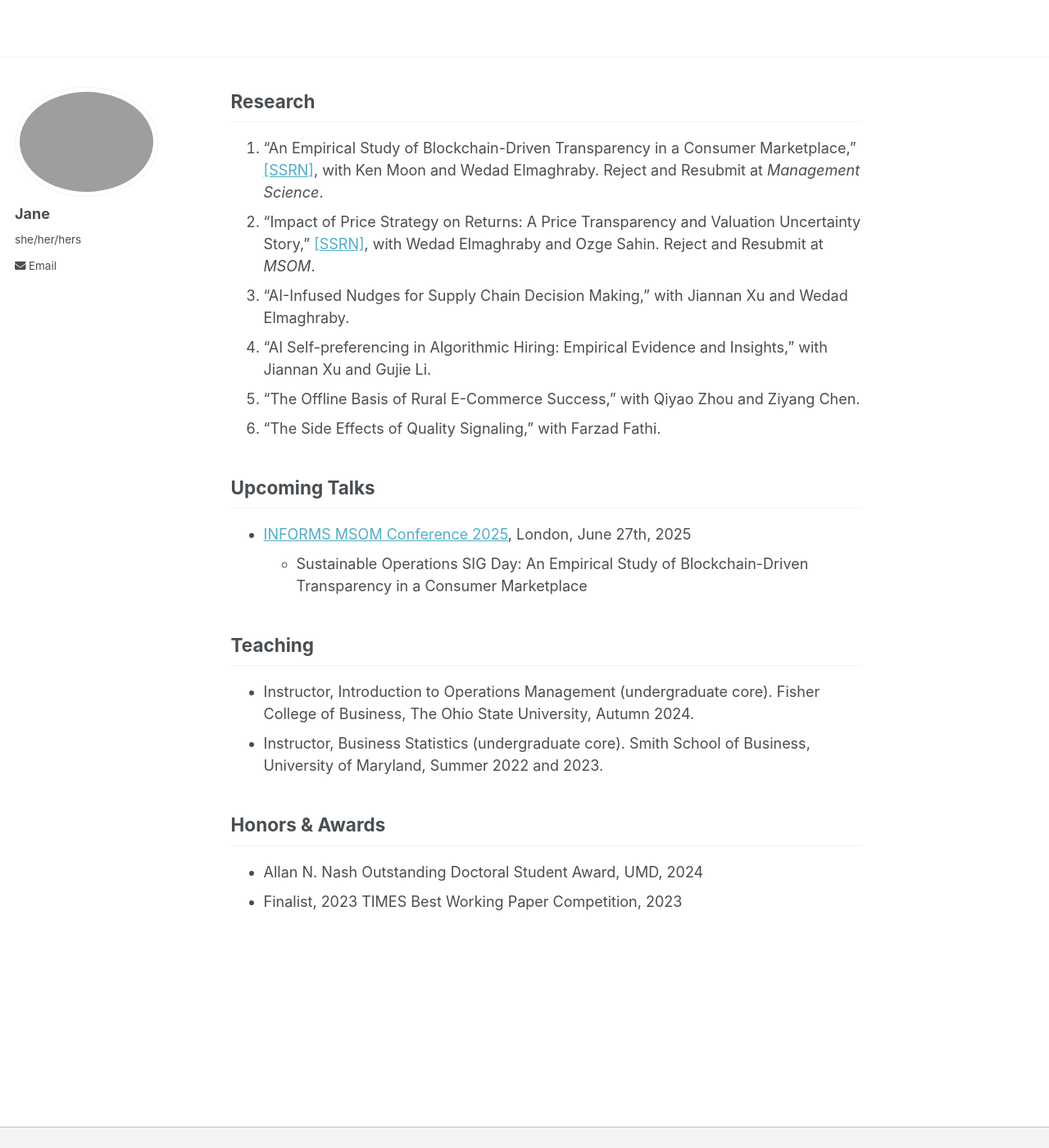
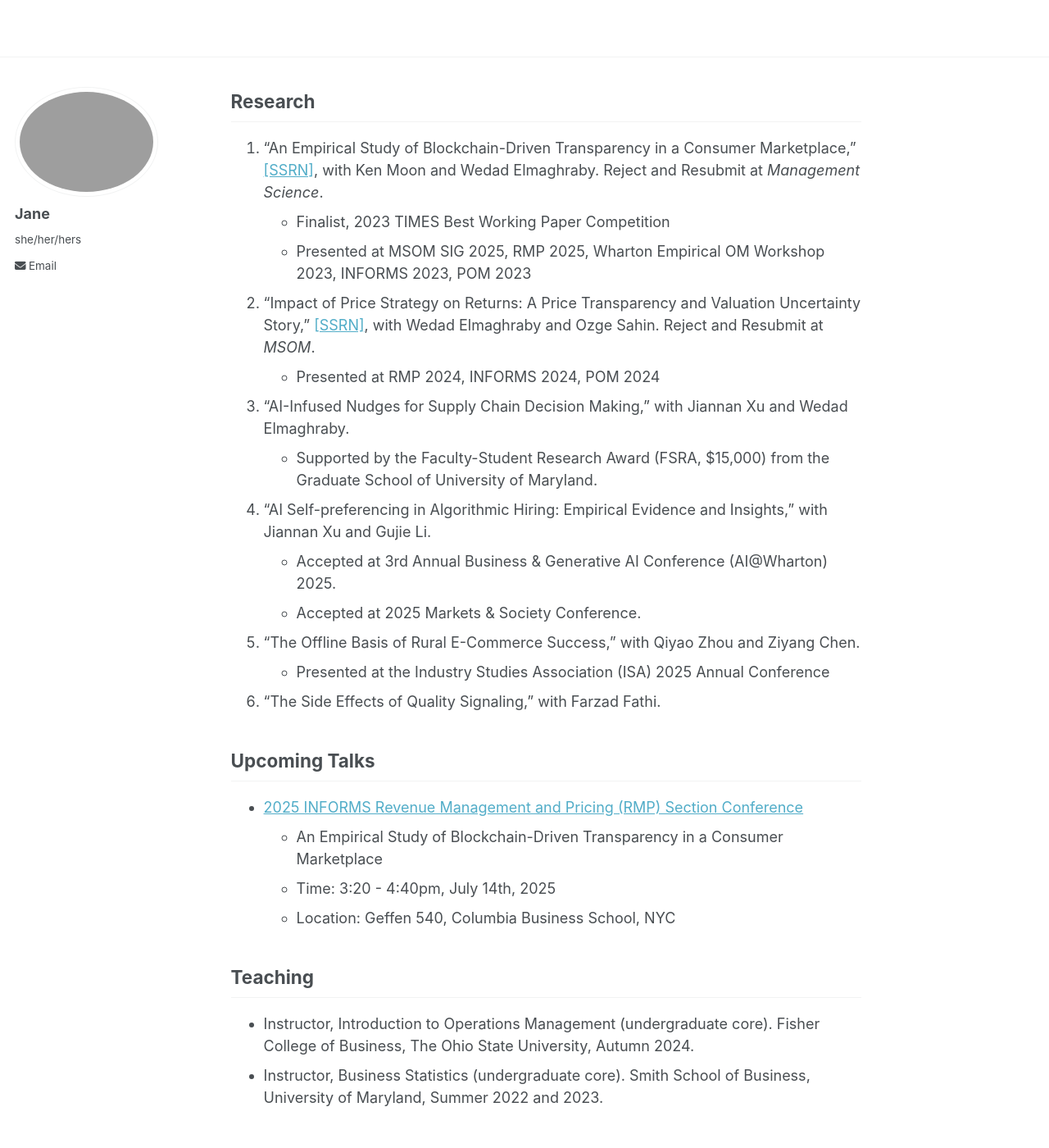
Before and after one commit to jiangyijane/jiangyijane.github.io, a Jekyll site: the page built from _pages/about.md, in a window 1280 px wide and 1400 px high, scrolled down 350 px. Shown: the whole window at 82% size. Built offline with Jekyll 4.4.1, drawn with Linux system fonts in a browser that asks for light colours.

Commit message:
Update about.md

```diff
--- a/_pages/about.md
+++ b/_pages/about.md
@@ -15,17 +15,26 @@ I received my Ph.D. degree in Operations Management & Management Science from th
 Research
 ------
 1.	"An Empirical Study of Blockchain-Driven Transparency in a Consumer Marketplace," [[SSRN]](https://papers.ssrn.com/sol3/papers.cfm?abstract_id=4560414), with Ken Moon and Wedad Elmaghraby. Reject and Resubmit at <i>Management Science</i>.
-2. "Impact of Price Strategy on Returns: A Price Transparency and Valuation Uncertainty Story," [[SSRN]](https://papers.ssrn.com/sol3/papers.cfm?abstract_id=4893185), with Wedad Elmaghraby and Ozge Sahin. Reject and Resubmit at <i>MSOM</i>.
-3. "AI-Infused Nudges for Supply Chain Decision Making," with Jiannan Xu and Wedad Elmaghraby.
-4. "AI Self-preferencing in Algorithmic Hiring: Empirical Evidence and Insights," with Jiannan Xu and Gujie Li.
-5. "The Offline Basis of Rural E-Commerce Success," with Qiyao Zhou and Ziyang Chen.
-6. "The Side Effects of Quality Signaling," with Farzad Fathi.
+  - Finalist, 2023 TIMES Best Working Paper Competition
+  - Presented at MSOM SIG 2025, RMP 2025, Wharton Empirical OM Workshop 2023, INFORMS 2023, POM 2023
+3. "Impact of Price Strategy on Returns: A Price Transparency and Valuation Uncertainty Story," [[SSRN]](https://papers.ssrn.com/sol3/papers.cfm?abstract_id=4893185), with Wedad Elmaghraby and Ozge Sahin. Reject and Resubmit at <i>MSOM</i>.
+  - Presented at RMP 2024, INFORMS 2024, POM 2024
+4. "AI-Infused Nudges for Supply Chain Decision Making," with Jiannan Xu and Wedad Elmaghraby.
+  - Supported by the Faculty-Student Research Award (FSRA, $15,000) from the Graduate School of University of Maryland.
+5. "AI Self-preferencing in Algorithmic Hiring: Empirical Evidence and Insights," with Jiannan Xu and Gujie Li.
+  - Accepted at 3rd Annual Business & Generative AI Conference (AI@Wharton) 2025.
+  - Accepted at 2025 Markets & Society Conference.
+6. "The Offline Basis of Rural E-Commerce Success," with Qiyao Zhou and Ziyang Chen.
+  - Presented at the Industry Studies Association (ISA) 2025 Annual Conference
+7. "The Side Effects of Quality Signaling," with Farzad Fathi.
 
 
 Upcoming Talks
 ------
-- [INFORMS MSOM Conference 2025](https://www.london.edu/faculty-and-research/management-science-and-operations/msom-conference-2025), London, June 27th, 2025
-  - Sustainable Operations SIG Day: An Empirical Study of Blockchain-Driven Transparency in a Consumer Marketplace
+- [2025 INFORMS Revenue Management and Pricing (RMP) Section Conference](https://business.columbia.edu/2025-informs-conference)
+  - An Empirical Study of Blockchain-Driven Transparency in a Consumer Marketplace
+  - Time: 3:20 - 4:40pm, July 14th, 2025
+  - Location: Geffen 540, Columbia Business School, NYC
 
 Teaching
 ------
```
